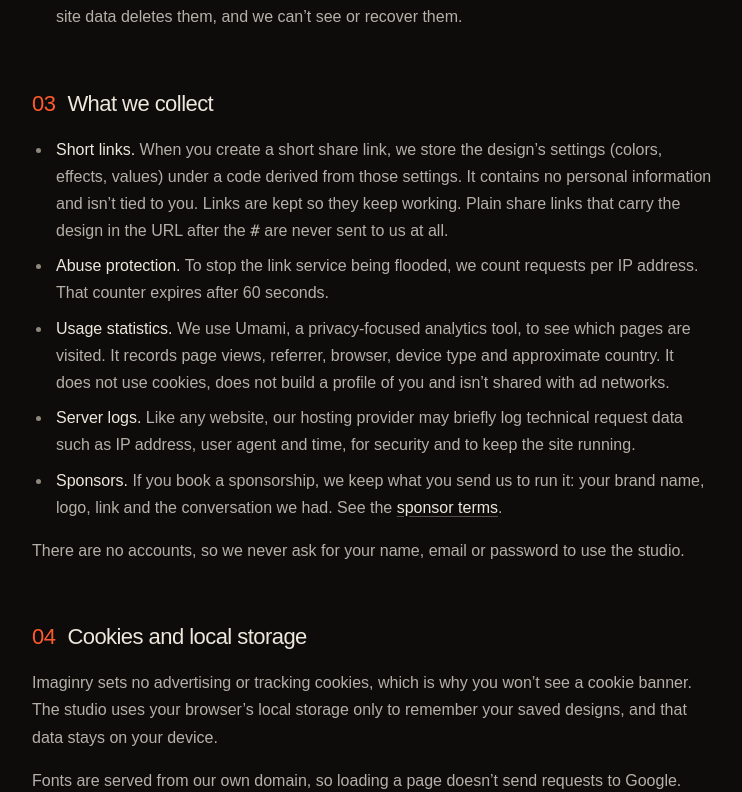
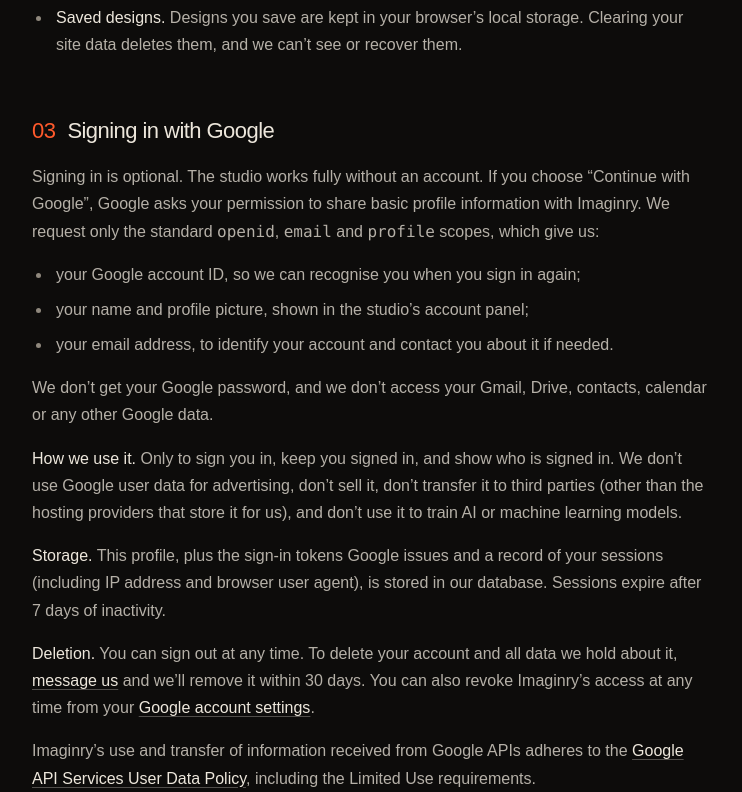
Before and after one commit to zRuvix/Imaginry, a Next.js app: page /privacy in a window 1280 px wide. Shown: the part 868-1660 px from the top of the page, without its empty margins (316-1058 px from the left). Built offline with nearby package versions, Linux system fonts and the light colour scheme; no server answers; a web font is replaced by a local one.

Commit message:
feat: update privacy policy and terms of use to clarify Google sign-in and data handling

```diff
--- a/app/privacy/page.tsx
+++ b/app/privacy/page.tsx
@@ -7,7 +7,7 @@ import { pageMeta } from "@/lib/seo";
 export const metadata: Metadata = pageMeta({
   title: "Privacy Policy",
   description:
-    "How Imaginry handles your data: designs render on your device, photos never leave it, no accounts, no ad cookies, and only anonymous usage stats.",
+    "How Imaginry handles your data: designs render on your device, photos never leave it, optional Google sign-in, no ad cookies, and only anonymous usage stats.",
   path: "/privacy",
   image: "/og/home.png",
   imageAlt: "Imaginry — backgrounds that move",
@@ -49,6 +49,61 @@ const SECTIONS: LegalSection[] = [
     ),
   },
   {
+    id: "google",
+    title: "Signing in with Google",
+    body: (
+      <>
+        <p>
+          Signing in is optional. The studio works fully without an account. If you choose &ldquo;Continue with
+          Google&rdquo;, Google asks your permission to share basic profile information with Imaginry. We request only
+          the standard <code>openid</code>, <code>email</code> and <code>profile</code> scopes, which give us:
+        </p>
+        <ul>
+          <li>your Google account ID, so we can recognise you when you sign in again;</li>
+          <li>your name and profile picture, shown in the studio&rsquo;s account panel;</li>
+          <li>your email address, to identify your account and contact you about it if needed.</li>
+        </ul>
+        <p>
+          We don&rsquo;t get your Google password, and we don&rsquo;t access your Gmail, Drive, contacts, calendar or any
+          other Google data.
+        </p>
+        <p>
+          <strong>How we use it.</strong> Only to sign you in, keep you signed in, and show who is signed in. We
+          don&rsquo;t use Google user data for advertising, don&rsquo;t sell it, don&rsquo;t transfer it to third parties
+          (other than the hosting providers that store it for us), and don&rsquo;t use it to train AI or machine
+          learning models.
+        </p>
+        <p>
+          <strong>Storage.</strong> This profile, plus the sign-in tokens Google issues and a record of your sessions
+          (including IP address and browser user agent), is stored in our database. Sessions expire after 7 days of
+          inactivity.
+        </p>
+        <p>
+          <strong>Deletion.</strong> You can sign out at any time. To delete your account and all data we hold about it,{" "}
+          <a href={CONTACT_URL} target="_blank" rel="noopener">
+            message us
+          </a>{" "}
+          and we&rsquo;ll remove it within 30 days. You can also revoke Imaginry&rsquo;s access at any time from your{" "}
+          <a href="https://myaccount.google.com/connections" target="_blank" rel="noopener">
+            Google account settings
+          </a>
+          .
+        </p>
+        <p>
+          Imaginry&rsquo;s use and transfer of information received from Google APIs adheres to the{" "}
+          <a
+            href="https://developers.google.com/terms/api-services-user-data-policy"
+            target="_blank"
+            rel="noopener"
+          >
+            Google API Services User Data Policy
+          </a>
+          , including the Limited Use requirements.
+        </p>
+      </>
+    ),
+  },
+  {
     id: "collect",
     title: "What we collect",
     body: (
@@ -79,7 +134,8 @@ const SECTIONS: LegalSection[] = [
           </li>
         </ul>
         <p>
-          There are no accounts, so we never ask for your name, email or password to use the studio.
+          You never need an account to use the studio. We only receive your name and email if you choose to sign in
+          with Google (see above), and we never ask for a password.
         </p>
       </>
     ),
@@ -90,9 +146,10 @@ const SECTIONS: LegalSection[] = [
     body: (
       <>
         <p>
-          Imaginry sets no advertising or tracking cookies, which is why you won&rsquo;t see a cookie banner. The studio
-          uses your browser&rsquo;s local storage only to remember your saved designs, and that data stays on your
-          device.
+          Imaginry sets no advertising or tracking cookies, which is why you won&rsquo;t see a cookie banner. If you
+          sign in, we set strictly necessary cookies that keep you signed in; they are removed when you sign out. The
+          studio uses your browser&rsquo;s local storage only to remember your saved designs, and that data stays on
+          your device.
         </p>
         <p>Fonts are served from our own domain, so loading a page doesn&rsquo;t send requests to Google.</p>
       </>
@@ -105,14 +162,15 @@ const SECTIONS: LegalSection[] = [
       <>
         <p>We use the data above only to:</p>
         <ul>
+          <li>sign you in and keep you signed in, if you choose to use Google sign-in;</li>
           <li>make short links resolve to the right design;</li>
           <li>keep the service secure and protect it from abuse;</li>
           <li>understand which features and pages are useful, in aggregate;</li>
           <li>deliver sponsorships we&rsquo;ve agreed with you.</li>
         </ul>
         <p>
-          Our legal bases are our legitimate interest in running a secure, useful site and, for sponsors, performing our
-          agreement with you. We don&rsquo;t sell or rent data, and we don&rsquo;t use it for advertising profiles.
+          Our legal bases are our legitimate interest in running a secure, useful site, your consent when you choose to
+          sign in with Google, and, for sponsors, performing our agreement with you. We don&rsquo;t sell or rent data, and we don&rsquo;t use it for advertising profiles.
         </p>
       </>
     ),
@@ -135,8 +193,8 @@ const SECTIONS: LegalSection[] = [
       <>
         <p>
           Depending on where you live (for example under the GDPR or CCPA), you can ask to access, correct or delete
-          personal data we hold about you, or object to how we use it. Because we don&rsquo;t keep accounts or
-          identifiers, we usually hold nothing we can link back to you, but we&rsquo;ll always look.
+          personal data we hold about you, or object to how we use it. If you never signed in, we usually hold nothing we
+          can link back to you, but we&rsquo;ll always look. If you did, we can export or delete your account data.
         </p>
         <p>
           To make a request, <a href={CONTACT_URL} target="_blank" rel="noopener">message us on X</a>. You can also
@@ -172,8 +230,9 @@ export default function Page() {
       title="Privacy Policy"
       summary={
         <p>
-          The short version: your designs render on your device, your photos never leave it, there are no accounts and no
-          tracking cookies. We only see anonymous page stats and the settings of designs you choose to share.
+          The short version: your designs render on your device, your photos never leave it, signing in is optional and there
+          are no tracking cookies. If you sign in with Google we keep only your name, email and profile picture to run
+          your account. Otherwise we only see anonymous page stats and the settings of designs you choose to share.
         </p>
       }
       sections={SECTIONS}
--- a/app/terms/page.tsx
+++ b/app/terms/page.tsx
@@ -30,7 +30,8 @@ const SECTIONS: LegalSection[] = [
     title: "The service",
     body: (
       <p>
-        Imaginry is free and needs no account. It runs in your browser, so what you can do depends on your device and
+        Imaginry is free and needs no account. You can optionally sign in with Google; signing in is never required to
+        use the studio. It runs in your browser, so what you can do depends on your device and
         browser support for WebGL and video encoding. We may add, change or remove features, or pause the service, at any
         time.
       </p>
```
